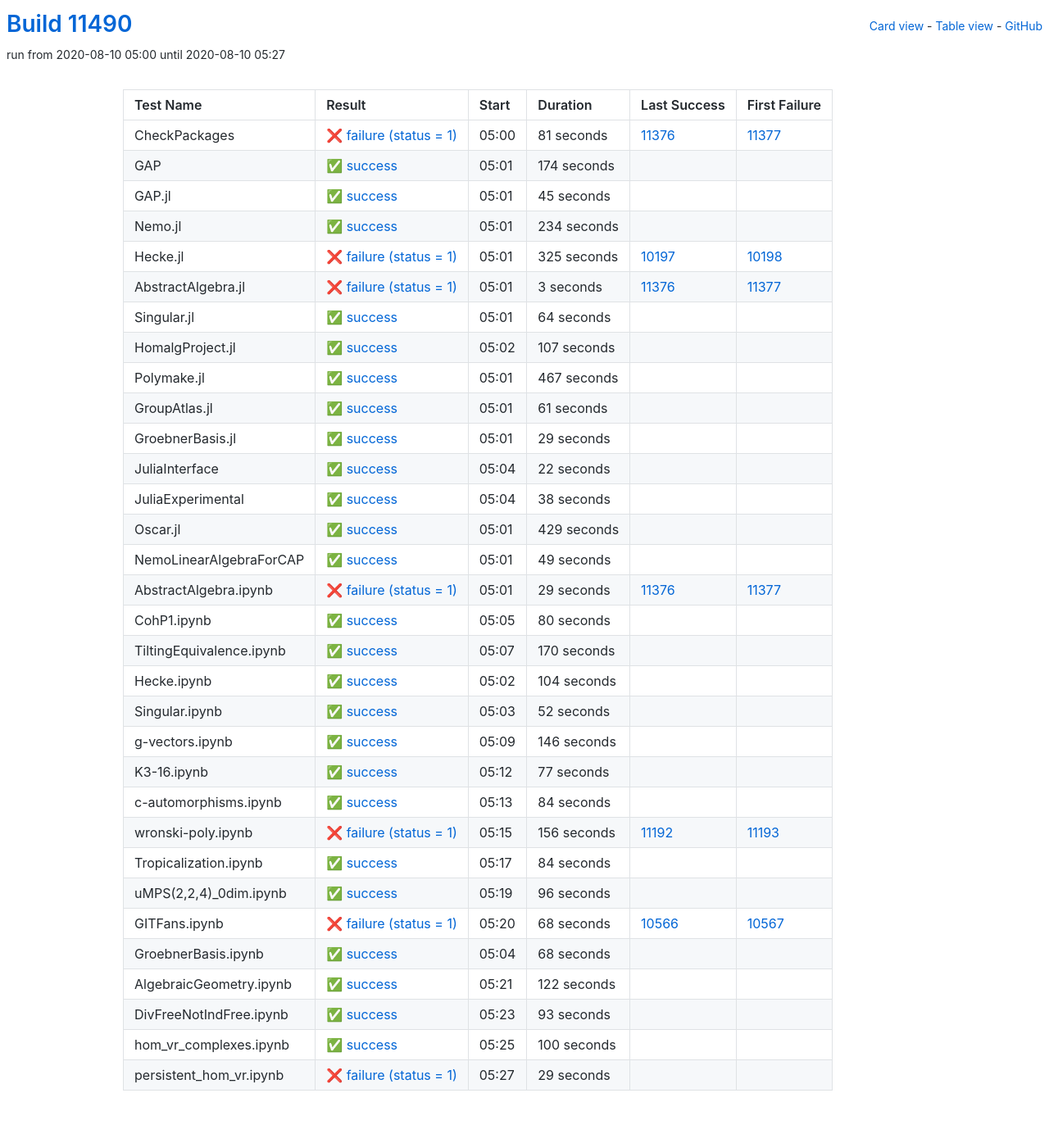
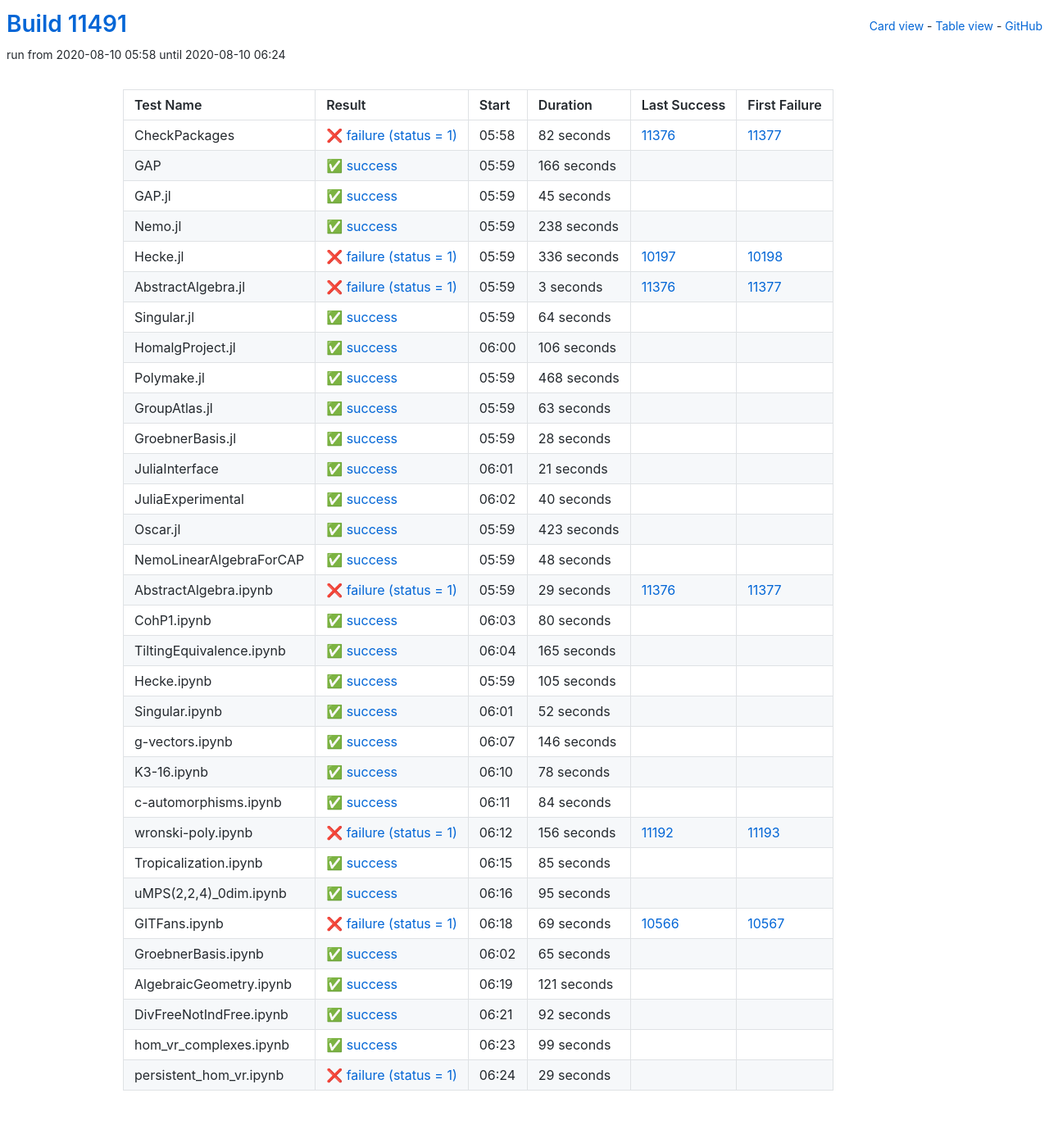
Before and after one commit to oscar-system/oscar-ci-status, a Jekyll site: the page built from table.html, in a window 1280 px wide. Shown: the whole page at 82% size. Built offline with Jekyll 4.4.1, drawn with Linux system fonts in a browser that asks for light colours.

Commit message:
Build #11491

```diff
--- a/_data/ci.yml
+++ b/_data/ci.yml
@@ -1,6 +1,6 @@
 ---
-build: 11490
-build_url: https://oscarci.mathematik.uni-kl.de/job/oscar/11490/
+build: 11491
+build_url: https://oscarci.mathematik.uni-kl.de/job/oscar/11491/
 job: oscar
 organization: oscar-system
 repo: oscar-ci-status
@@ -8,32 +8,32 @@
 tests:
 - name: CheckPackages
   id: checkpackages
-  log: https://oscarci.mathematik.uni-kl.de/job/oscar/11490/artifact/logs/build-11490/CheckPackages.log
-  start: 2020-08-10 05:00
+  log: https://oscarci.mathematik.uni-kl.de/job/oscar/11491/artifact/logs/build-11491/CheckPackages.log
+  start: 2020-08-10 05:58
   success: false
   exitcode: 1
   status: failure
-  duration: 81
+  duration: 82
   last_success: 11376
   last_success_url: https://oscarci.mathematik.uni-kl.de/job/oscar/11376/
   first_failure: 11377
   first_failure_url: https://oscarci.mathematik.uni-kl.de/job/oscar/11377/
 - name: GAP
   id: gap
-  log: https://oscarci.mathematik.uni-kl.de/job/oscar/11490/artifact/logs/build-11490/GAP.log
-  start: 2020-08-10 05:01
+  log: https://oscarci.mathematik.uni-kl.de/job/oscar/11491/artifact/logs/build-11491/GAP.log
+  start: 2020-08-10 05:59
   success: true
   exitcode: 0
   status: success
-  duration: 174
+  duration: 166
   last_success: false
   last_success_url:
   first_failure: false
   first_failure_url:
 - name: GAP.jl
   id: gap-jl
-  log: https://oscarci.mathematik.uni-kl.de/job/oscar/11490/artifact/logs/build-11490/GAP.jl.log
-  start: 2020-08-10 05:01
+  log: https://oscarci.mathematik.uni-kl.de/job/oscar/11491/artifact/logs/build-11491/GAP.jl.log
+  start: 2020-08-10 05:59
   success: true
   exitcode: 0
   status: success
@@ -44,32 +44,32 @@
   first_failure_url:
 - name: Nemo.jl
   id: nemo-jl
-  log: https://oscarci.mathematik.uni-kl.de/job/oscar/11490/artifact/logs/build-11490/Nemo.jl.log
-  start: 2020-08-10 05:01
+  log: https://oscarci.mathematik.uni-kl.de/job/oscar/11491/artifact/logs/build-11491/Nemo.jl.log
+  start: 2020-08-10 05:59
   success: true
   exitcode: 0
   status: success
-  duration: 234
+  duration: 238
   last_success: false
   last_success_url:
   first_failure: false
   first_failure_url:
 - name: Hecke.jl
   id: hecke-jl
-  log: https://oscarci.mathematik.uni-kl.de/job/oscar/11490/artifact/logs/build-11490/Hecke.jl.log
-  start: 2020-08-10 05:01
+  log: https://oscarci.mathematik.uni-kl.de/job/oscar/11491/artifact/logs/build-11491/Hecke.jl.log
+  start: 2020-08-10 05:59
   success: false
   exitcode: 1
   status: failure
-  duration: 325
+  duration: 336
   last_success: 10197
   last_success_url: https://oscarci.mathematik.uni-kl.de/job/oscar/10197/
   first_failure: 10198
   first_failure_url: https://oscarci.mathematik.uni-kl.de/job/oscar/10198/
 - name: AbstractAlgebra.jl
   id: abstractalgebra-jl
-  log: https://oscarci.mathematik.uni-kl.de/job/oscar/11490/artifact/logs/build-11490/AbstractAlgebra.jl.log
-  start: 2020-08-10 05:01
+  log: https://oscarci.mathematik.uni-kl.de/job/oscar/11491/artifact/logs/build-11491/AbstractAlgebra.jl.log
+  start: 2020-08-10 05:59
   success: false
   exitcode: 1
   status: failure
@@ -80,8 +80,8 @@
   first_failure_url: https://oscarci.mathematik.uni-kl.de/job/oscar/11377/
 - name: Singular.jl
   id: singular-jl
-  log: https://oscarci.mathematik.uni-kl.de/job/oscar/11490/artifact/logs/build-11490/Singular.jl.log
-  start: 2020-08-10 05:01
+  log: https://oscarci.mathematik.uni-kl.de/job/oscar/11491/artifact/logs/build-11491/Singular.jl.log
+  start: 2020-08-10 05:59
   success: true
   exitcode: 0
   status: success
@@ -92,104 +92,104 @@
   first_failure_url:
 - name: HomalgProject.jl
   id: homalgproject-jl
-  log: https://oscarci.mathematik.uni-kl.de/job/oscar/11490/artifact/logs/build-11490/HomalgProject.jl.log
-  start: 2020-08-10 05:02
+  log: https://oscarci.mathematik.uni-kl.de/job/oscar/11491/artifact/logs/build-11491/HomalgProject.jl.log
+  start: 2020-08-10 06:00
   success: true
   exitcode: 0
   status: success
-  duration: 107
+  duration: 106
   last_success: false
   last_success_url:
   first_failure: false
   first_failure_url:
 - name: Polymake.jl
   id: polymake-jl
-  log: https://oscarci.mathematik.uni-kl.de/job/oscar/11490/artifact/logs/build-11490/Polymake.jl.log
-  start: 2020-08-10 05:01
+  log: https://oscarci.mathematik.uni-kl.de/job/oscar/11491/artifact/logs/build-11491/Polymake.jl.log
+  start: 2020-08-10 05:59
   success: true
   exitcode: 0
   status: success
-  duration: 467
+  duration: 468
   last_success: false
   last_success_url:
   first_failure: false
   first_failure_url:
 - name: GroupAtlas.jl
   id: groupatlas-jl
-  log: https://oscarci.mathematik.uni-kl.de/job/oscar/11490/artifact/logs/build-11490/GroupAtlas.jl.log
-  start: 2020-08-10 05:01
+  log: https://oscarci.mathematik.uni-kl.de/job/oscar/11491/artifact/logs/build-11491/GroupAtlas.jl.log
+  start: 2020-08-10 05:59
   success: true
   exitcode: 0
   status: success
-  duration: 61
+  duration: 63
   last_success: false
   last_success_url:
   first_failure: false
   first_failure_url:
 - name: GroebnerBasis.jl
   id: groebnerbasis-jl
-  log: https://oscarci.mathematik.uni-kl.de/job/oscar/11490/artifact/logs/build-11490/GroebnerBasis.jl.log
-  start: 2020-08-10 05:01
+  log: https://oscarci.mathematik.uni-kl.de/job/oscar/11491/artifact/logs/build-11491/GroebnerBasis.jl.log
+  start: 2020-08-10 05:59
   success: true
   exitcode: 0
   status: success
-  duration: 29
+  duration: 28
   last_success: false
   last_success_url:
   first_failure: false
   first_failure_url:
 - name: JuliaInterface
   id: juliainterface
-  log: https://oscarci.mathematik.uni-kl.de/job/oscar/11490/artifact/logs/build-11490/JuliaInterface.log
-  start: 2020-08-10 05:04
+  log: https://oscarci.mathematik.uni-kl.de/job/oscar/11491/artifact/logs/build-11491/JuliaInterface.log
+  start: 2020-08-10 06:01
   success: true
   exitcode: 0
   status: success
-  duration: 22
+  duration: 21
   last_success: false
   last_success_url:
   first_failure: false
   first_failure_url:
 - name: JuliaExperimental
   id: juliaexperimental
-  log: https://oscarci.mathematik.uni-kl.de/job/oscar/11490/artifact/logs/build-11490/JuliaExperimental.log
-  start: 2020-08-10 05:04
+  log: https://oscarci.mathematik.uni-kl.de/job/oscar/11491/artifact/logs/build-11491/JuliaExperimental.log
+  start: 2020-08-10 06:02
   success: true
   exitcode: 0
   status: success
-  duration: 38
+  duration: 40
   last_success: false
   last_success_url:
   first_failure: false
   first_failure_url:
 - name: Oscar.jl
   id: oscar-jl
-  log: https://oscarci.mathematik.uni-kl.de/job/oscar/11490/artifact/logs/build-11490/Oscar.jl.log
-  start: 2020-08-10 05:01
+  log: https://oscarci.mathematik.uni-kl.de/job/oscar/11491/artifact/logs/build-11491/Oscar.jl.log
+  start: 2020-08-10 05:59
   success: true
   exitcode: 0
   status: success
-  duration: 429
+  duration: 423
   last_success: false
   last_success_url:
   first_failure: false
   first_failure_url:
 - name: NemoLinearAlgebraForCAP
   id: nemolinearalgebraforcap
-  log: https://oscarci.mathematik.uni-kl.de/job/oscar/11490/artifact/logs/build-11490/NemoLinearAlgebraForCAP.log
-  start: 2020-08-10 05:01
+  log: https://oscarci.mathematik.uni-kl.de/job/oscar/11491/artifact/logs/build-11491/NemoLinearAlgebraForCAP.log
+  start: 2020-08-10 05:59
   success: true
   exitcode: 0
   status: success
-  duration: 49
+  duration: 48
   last_success: false
   last_success_url:
   first_failure: false
   first_failure_url:
 - name: AbstractAlgebra.ipynb
   id: abstractalgebra-ipynb
-  log: https://oscarci.mathematik.uni-kl.de/job/oscar/11490/artifact/logs/build-11490/AbstractAlgebra.ipynb.log
-  start: 2020-08-10 05:01
+  log: https://oscarci.mathematik.uni-kl.de/job/oscar/11491/artifact/logs/build-11491/AbstractAlgebra.ipynb.log
+  start: 2020-08-10 05:59
   success: false
   exitcode: 1
   status: failure
@@ -200,8 +200,8 @@
   first_failure_url: https://oscarci.mathematik.uni-kl.de/job/oscar/11377/
 - name: CohP1.ipynb
   id: cohp1-ipynb
-  log: https://oscarci.mathematik.uni-kl.de/job/oscar/11490/artifact/logs/build-11490/CohP1.ipynb.log
-  start: 2020-08-10 05:05
+  log: https://oscarci.mathematik.uni-kl.de/job/oscar/11491/artifact/logs/build-11491/CohP1.ipynb.log
+  start: 2020-08-10 06:03
   success: true
   exitcode: 0
   status: success
@@ -212,32 +212,32 @@
   first_failure_url:
 - name: TiltingEquivalence.ipynb
   id: tiltingequivalence-ipynb
-  log: https://oscarci.mathematik.uni-kl.de/job/oscar/11490/artifact/logs/build-11490/TiltingEquivalence.ipynb.log
-  start: 2020-08-10 05:07
+  log: https://oscarci.mathematik.uni-kl.de/job/oscar/11491/artifact/logs/build-11491/TiltingEquivalence.ipynb.log
+  start: 2020-08-10 06:04
   success: true
   exitcode: 0
   status: success
-  duration: 170
+  duration: 165
   last_success: false
   last_success_url:
   first_failure: false
   first_failure_url:
 - name: Hecke.ipynb
   id: hecke-ipynb
-  log: https://oscarci.mathematik.uni-kl.de/job/oscar/11490/artifact/logs/build-11490/Hecke.ipynb.log
-  start: 2020-08-10 05:02
+  log: https://oscarci.mathematik.uni-kl.de/job/oscar/11491/artifact/logs/build-11491/Hecke.ipynb.log
+  start: 2020-08-10 05:59
   success: true
   exitcode: 0
   status: success
-  duration: 104
+  duration: 105
   last_success: false
   last_success_url:
   first_failure: false
   first_failure_url:
 - name: Singular.ipynb
   id: singular-ipynb
-  log: https://oscarci.mathematik.uni-kl.de/job/oscar/11490/artifact/logs/build-11490/Singular.ipynb.log
-  start: 2020-08-10 05:03
+  log: https://oscarci.mathematik.uni-kl.de/job/oscar/11491/artifact/logs/build-11491/Singular.ipynb.log
+  start: 2020-08-10 06:01
   success: true
   exitcode: 0
   status: success
@@ -248,8 +248,8 @@
   first_failure_url:
 - name: g-vectors.ipynb
   id: g-vectors-ipynb
-  log: https://oscarci.mathematik.uni-kl.de/job/oscar/11490/artifact/logs/build-11490/g-vectors.ipynb.log
-  start: 2020-08-10 05:09
+  log: https://oscarci.mathematik.uni-kl.de/job/oscar/11491/artifact/logs/build-11491/g-vectors.ipynb.log
+  start: 2020-08-10 06:07
   success: true
   exitcode: 0
   status: success
@@ -260,20 +260,20 @@
   first_failure_url:
 - name: K3-16.ipynb
   id: k3-16-ipynb
-  log: https://oscarci.mathematik.uni-kl.de/job/oscar/11490/artifact/logs/build-11490/K3-16.ipynb.log
-  start: 2020-08-10 05:12
+  log: https://oscarci.mathematik.uni-kl.de/job/oscar/11491/artifact/logs/build-11491/K3-16.ipynb.log
+  start: 2020-08-10 06:10
   success: true
   exitcode: 0
   status: success
-  duration: 77
+  duration: 78
   last_success: false
   last_success_url:
   first_failure: false
   first_failure_url:
 - name: c-automorphisms.ipynb
   id: c-automorphisms-ipynb
-  log: https://oscarci.mathematik.uni-kl.de/job/oscar/11490/artifact/logs/build-11490/c-automorphisms.ipynb.log
-  start: 2020-08-10 05:13
+  log: https://oscarci.mathematik.uni-kl.de/job/oscar/11491/artifact/logs/build-11491/c-automorphisms.ipynb.log
+  start: 2020-08-10 06:11
   success: true
   exitcode: 0
   status: success
@@ -284,8 +284,8 @@
   first_failure_url:
 - name: wronski-poly.ipynb
   id: wronski-poly-ipynb
-  log: https://oscarci.mathematik.uni-kl.de/job/oscar/11490/artifact/logs/build-11490/wronski-poly.ipynb.log
-  start: 2020-08-10 05:15
+  log: https://oscarci.mathematik.uni-kl.de/job/oscar/11491/artifact/logs/build-11491/wronski-poly.ipynb.log
+  start: 2020-08-10 06:12
   success: false
   exitcode: 1
   status: failure
@@ -296,92 +296,92 @@
   first_failure_url: https://oscarci.mathematik.uni-kl.de/job/oscar/11193/
 - name: Tropicalization.ipynb
   id: tropicalization-ipynb
-  log: https://oscarci.mathematik.uni-kl.de/job/oscar/11490/artifact/logs/build-11490/Tropicalization.ipynb.log
-  start: 2020-08-10 05:17
+  log: https://oscarci.mathematik.uni-kl.de/job/oscar/11491/artifact/logs/build-11491/Tropicalization.ipynb.log
+  start: 2020-08-10 06:15
   success: true
   exitcode: 0
   status: success
-  duration: 84
+  duration: 85
   last_success: false
   last_success_url:
   first_failure: false
   first_failure_url:
 - name: uMPS(2,2,4)_0dim.ipynb
   id: umps-2-2-4-0dim-ipynb
-  log: https://oscarci.mathematik.uni-kl.de/job/oscar/11490/artifact/logs/build-11490/uMPS-2-2-4-_0dim.ipynb.log
-  start: 2020-08-10 05:19
+  log: https://oscarci.mathematik.uni-kl.de/job/oscar/11491/artifact/logs/build-11491/uMPS-2-2-4-_0dim.ipynb.log
+  start: 2020-08-10 06:16
   success: true
   exitcode: 0
   status: success
-  duration: 96
+  duration: 95
   last_success: false
   last_success_url:
   first_failure: false
   first_failure_url:
 - name: GITFans.ipynb
   id: gitfans-ipynb
-  log: https://oscarci.mathematik.uni-kl.de/job/oscar/11490/artifact/logs/build-11490/GITFans.ipynb.log
-  start: 2020-08-10 05:20
+  log: https://oscarci.mathematik.uni-kl.de/job/oscar/11491/artifact/logs/build-11491/GITFans.ipynb.log
+  start: 2020-08-10 06:18
   success: false
   exitcode: 1
   status: failure
-  duration: 68
+  duration: 69
   last_success: 10566
   last_success_url: https://oscarci.mathematik.uni-kl.de/job/oscar/10566/
   first_failure: 10567
   first_failure_url: https://oscarci.mathematik.uni-kl.de/job/oscar/10567/
 - name: GroebnerBasis.ipynb
   id: groebnerbasis-ipynb
-  log: https://oscarci.mathematik.uni-kl.de/job/oscar/11490/artifact/logs/build-11490/GroebnerBasis.ipynb.log
-  start: 2020-08-10 05:04
+  log: https://oscarci.mathematik.uni-kl.de/job/oscar/11491/artifact/logs/build-11491/GroebnerBasis.ipynb.log
+  start: 2020-08-10 06:02
   success: true
   exitcode: 0
   status: success
-  duration: 68
+  duration: 65
   last_success: false
   last_success_url:
   first_failure: false
   first_failure_url:
 - name: AlgebraicGeometry.ipynb
   id: algebraicgeometry-ipynb
-  log: https://oscarci.mathematik.uni-kl.de/job/oscar/11490/artifact/logs/build-11490/AlgebraicGeometry.ipynb.log
-  start: 2020-08-10 05:21
+  log: https://oscarci.mathematik.uni-kl.de/job/oscar/11491/artifact/logs/build-11491/AlgebraicGeometry.ipynb.log
+  start: 2020-08-10 06:19
   success: true
   exitcode: 0
   status: success
-  duration: 122
+  duration: 121
   last_success: false
   last_success_url:
   first_failure: false
   first_failure_url:
 - name: DivFreeNotIndFree.ipynb
   id: divfreenotindfree-ipynb
-  log: https://oscarci.mathematik.uni-kl.de/job/oscar/11490/artifact/logs/build-11490/DivFreeNotIndFree.ipynb.log
-  start: 2020-08-10 05:23
+  log: https://oscarci.mathematik.uni-kl.de/job/oscar/11491/artifact/logs/build-11491/DivFreeNotIndFree.ipynb.log
+  start: 2020-08-10 06:21
   success: true
   exitcode: 0
   status: success
-  duration: 93
+  duration: 92
   last_success: false
   last_success_url:
   first_failure: false
   first_failure_url:
 - name: hom_vr_complexes.ipynb
   id: hom-vr-complexes-ipynb
-  log: https://oscarci.mathematik.uni-kl.de/job/oscar/11490/artifact/logs/build-11490/hom_vr_complexes.ipynb.log
-  start: 2020-08-10 05:25
+  log: https://oscarci.mathematik.uni-kl.de/job/oscar/11491/artifact/logs/build-11491/hom_vr_complexes.ipynb.log
+  start: 2020-08-10 06:23
   success: true
   exitcode: 0
   status: success
-  duration: 100
+  duration: 99
   last_success: false
   last_success_url:
   first_failure: false
   first_failure_url:
 - name: persistent_hom_vr.ipynb
   id: persistent-hom-vr-ipynb
-  log: https://oscarci.mathematik.uni-kl.de/job/oscar/11490/artifact/logs/build-11490/persistent_hom_vr.ipynb.log
-  start: 2020-08-10 05:27
+  log: https://oscarci.mathematik.uni-kl.de/job/oscar/11491/artifact/logs/build-11491/persistent_hom_vr.ipynb.log
+  start: 2020-08-10 06:24
   success: false
   exitcode: 1
   status: failure
```
Also changed, not shown: README.md.
